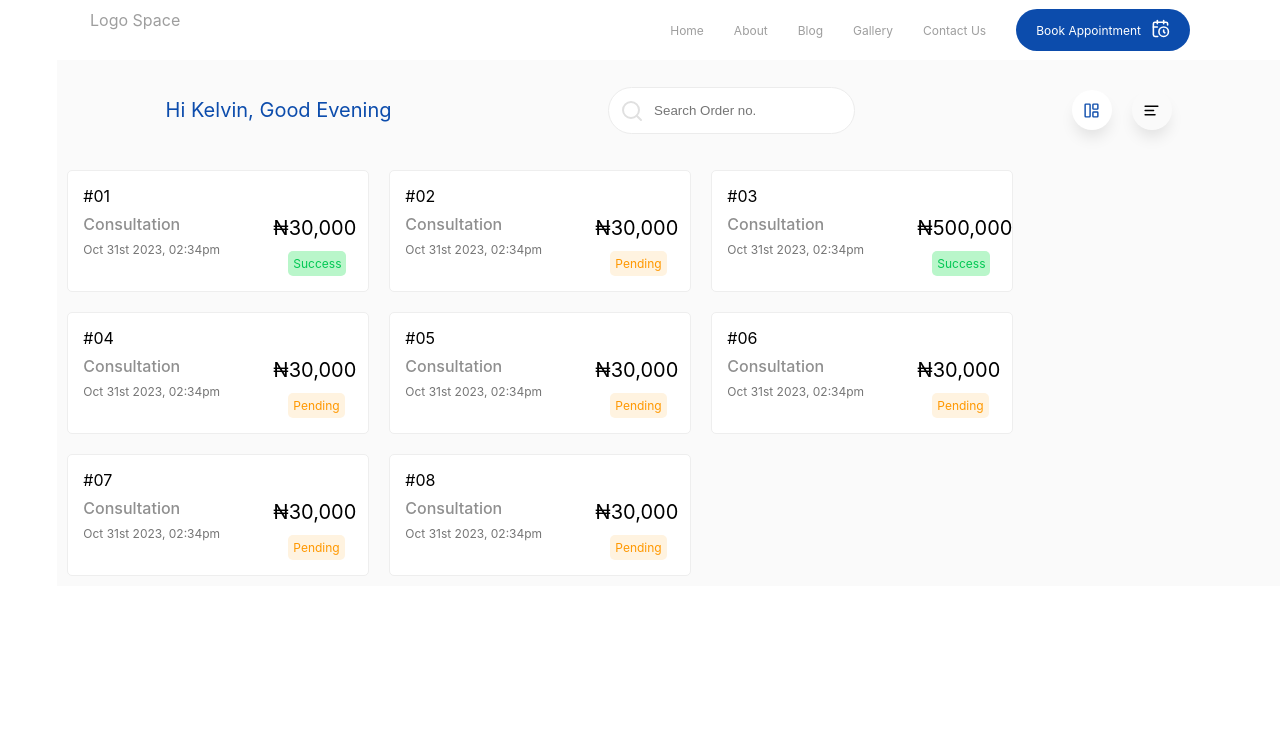
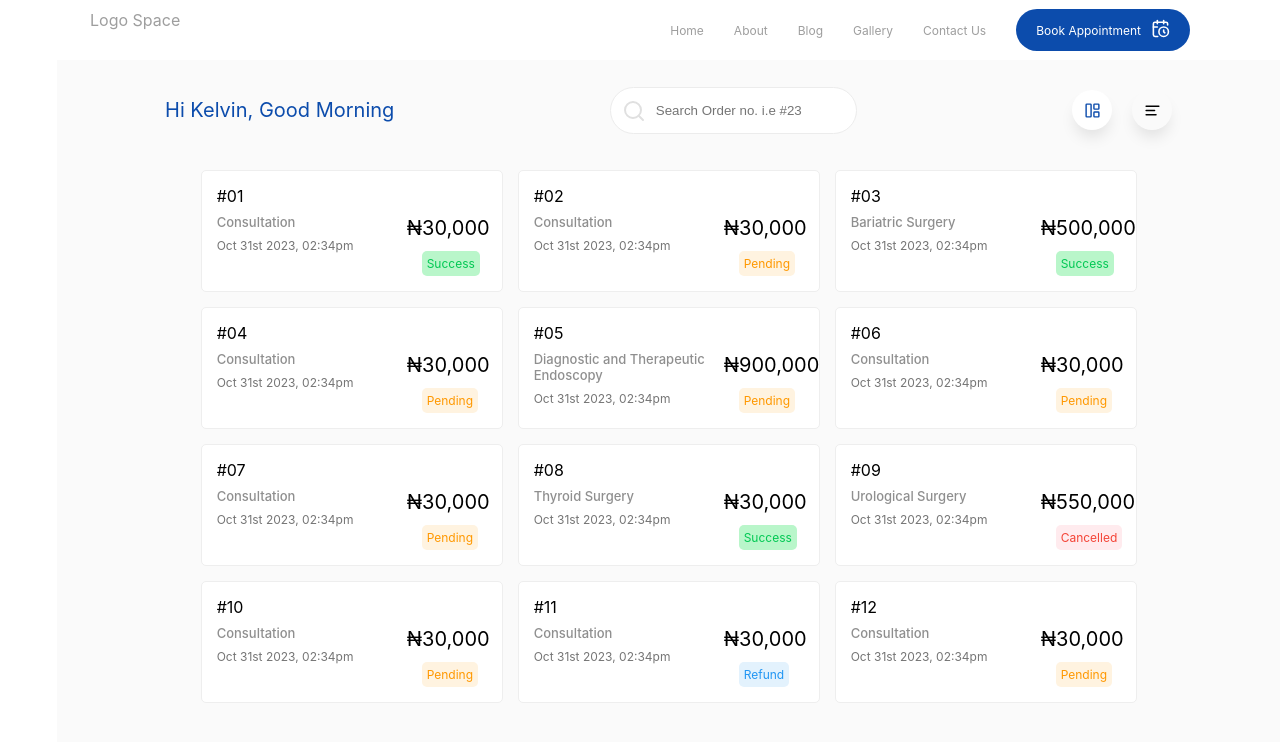
Before and after one commit to ObinnaKelvin/sapphire, a React (Create React App) app: page /patient-portal in a window 1280 px wide. Shown: the top 742 px of the page. Built offline with nearby package versions, Linux system fonts and the light colour scheme.

Commit message:
Booking Item more dummy payment status added

```diff
--- a/src/View/pages/patientPortal/Pportal.jsx
+++ b/src/View/pages/patientPortal/Pportal.jsx
@@ -1,9 +1,32 @@
-import React from 'react';
+import React, { useState, useEffect } from 'react';
 import './pportal.scss';
 import Navbar from '../../components/navigation/Navbar';
 import { LayoutPanelLeft, AlignLeft, Search } from 'lucide-react'
 
 function Pportal() {
+
+    const [greet, setGreet] = useState('');
+
+    const handleGreet = () => {
+        let today = new Date()
+        let getCurrentHour = today.getHours()
+
+        if (getCurrentHour < 12) {
+            setGreet("Good Morning");
+        }
+        else if (getCurrentHour < 18) {
+            setGreet("Good Afternoon");
+        }
+        else {
+            setGreet("Good Evening");
+        }
+    }
+
+    useEffect(() => {
+        handleGreet();
+    }, [])
+
+
   return (
     <div className="pportal-container">
         <Navbar />
@@ -14,7 +37,7 @@ function Pportal() {
             <div className="pportal-body">
                 <div className="pportal-body-header">
                     <div className="name-space">
-                        Hi Kelvin, Good Evening
+                        Hi Kelvin, {greet}
                     </div>
                     <div className="search-bar">
                         <div className="search-icon">
@@ -22,7 +45,7 @@ function Pportal() {
                         </div>
                         <input
                             type="text"
-                            placeholder='Search Order no.'
+                            placeholder='Search Order no. i.e #23'
                             // name='email'
                             // value={email}
                             // onChange={handleInputChange}
@@ -57,7 +80,7 @@ function Pportal() {
                         </div>
                         <div className="booking-item">
                             <div className="booking-orderno">#03</div>
-                            <div className="booking-service">Consultation</div>
+                            <div className="booking-service">Bariatric Surgery</div>
                             <div className="booking-date">Oct 31st 2023, 02:34pm</div>
                             <div className="booking-amount">₦500,000</div>
                             <div className="booking-status success">Success</div>
@@ -71,9 +94,9 @@ function Pportal() {
                         </div>
                         <div className="booking-item">
                             <div className="booking-orderno">#05</div>
-                            <div className="booking-service">Consultation</div>
+                            <div className="booking-service">Diagnostic and Therapeutic Endoscopy</div>
                             <div className="booking-date">Oct 31st 2023, 02:34pm</div>
-                            <div className="booking-amount">₦30,000</div>
+                            <div className="booking-amount">₦900,000</div>
                             <div className="booking-status pending">Pending</div>
                         </div>
                         <div className="booking-item">
@@ -92,6 +115,34 @@ function Pportal() {
                         </div>
                         <div className="booking-item">
                             <div className="booking-orderno">#08</div>
+                            <div className="booking-service">Thyroid Surgery</div>
+                            <div className="booking-date">Oct 31st 2023, 02:34pm</div>
+                            <div className="booking-amount">₦30,000</div>
+                            <div className="booking-status success">Success</div>
+                        </div>
+                        <div className="booking-item">
+                            <div className="booking-orderno">#09</div>
+                            <div className="booking-service">Urological Surgery</div>
+                            <div className="booking-date">Oct 31st 2023, 02:34pm</div>
+                            <div className="booking-amount">₦550,000</div>
+                            <div className="booking-status cancel">Cancelled</div>
+                        </div>
+                        <div className="booking-item">
+                            <div className="booking-orderno">#10</div>
+                            <div className="booking-service">Consultation</div>
+                            <div className="booking-date">Oct 31st 2023, 02:34pm</div>
+                            <div className="booking-amount">₦30,000</div>
+                            <div className="booking-status pending">Pending</div>
+                        </div>
+                        <div className="booking-item">
+                            <div className="booking-orderno">#11</div>
+                            <div className="booking-service">Consultation</div>
+                            <div className="booking-date">Oct 31st 2023, 02:34pm</div>
+                            <div className="booking-amount">₦30,000</div>
+                            <div className="booking-status refund">Refund</div>
+                        </div>
+                        <div className="booking-item">
+                            <div className="booking-orderno">#12</div>
                             <div className="booking-service">Consultation</div>
                             <div className="booking-date">Oct 31st 2023, 02:34pm</div>
                             <div className="booking-amount">₦30,000</div>
--- a/src/View/pages/patientPortal/pportal.scss
+++ b/src/View/pages/patientPortal/pportal.scss
@@ -16,7 +16,7 @@
         }
 
         .pportal-body {
-            height: 100%;
+            height: 100vh;
             width: 100%;
             // border: 1px solid orange;
             background-color: #fafafa;
@@ -105,7 +105,9 @@
                     flex-direction: row;
                     flex-wrap: wrap;
                     padding: 10px;
-                    gap: 20px;
+                    gap: 15px;
+                    align-items: center;
+                    justify-content: center;
 
                     .booking-item {
                         border: 1px solid #EEEEEE;
@@ -122,6 +124,9 @@
                         .booking-service {
                             color: #8f8f8f;
                             font-weight: 500;
+                            // border: 1px solid red;
+                            width: 190px;
+                            font-size: 13px;
                         }
 
                         .booking-date {
@@ -154,6 +159,16 @@
                             color: #ff9800;
                         }
 
+                        .booking-status.cancel {
+                            background-color: #ffebee;
+                            color: #f44336;
+                        }
+
+                        .booking-status.refund {
+                            background-color: #e3f2fd;
+                            color: #2196f3;
+                        }
+
                     }
 
                 }
```
